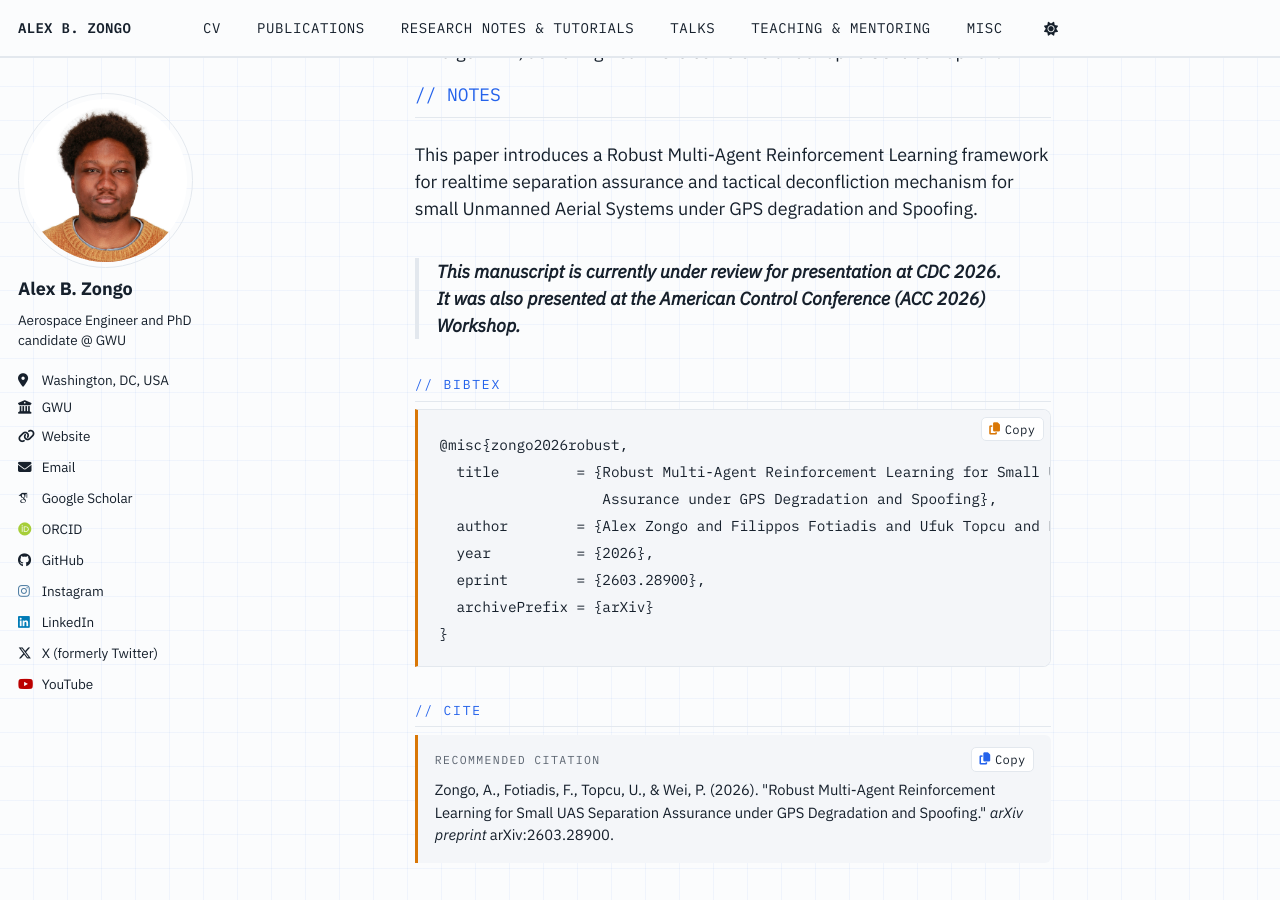
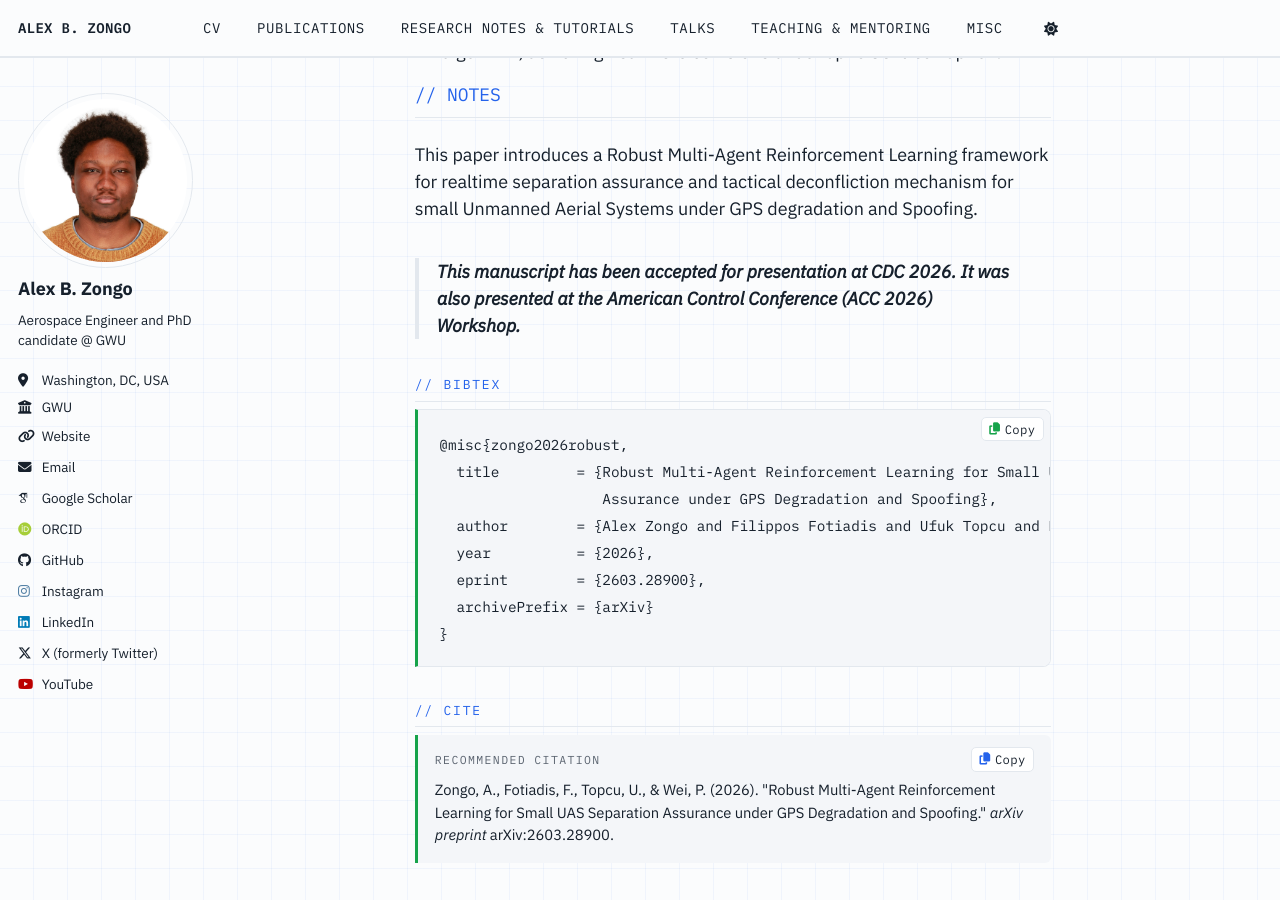
Before and after one commit to Alex-Zongo/alex-zongo.github.io, a Jekyll site: the page built from _publications/phd/2026-03-20-Robust_MARL.md, in a window 1280 px wide and 900 px high, scrolled down 1987 px. Built offline with Jekyll 4.4.1, drawn with Linux system fonts in a browser that asks for light colours; some web fonts are replaced; a script bundle is joined from its source files by our own code; library files that are not in the unit come from our copies.

Commit message:
update cv + cdc paper accepted

```diff
--- a/_publications/phd/2026-03-20-Robust_MARL.md
+++ b/_publications/phd/2026-03-20-Robust_MARL.md
@@ -44,10 +44,10 @@ preprinturl: 'https://arxiv.org/abs/2603.28900'
 slidesurl: #
 bibtexurl: #
 posterurl: 'https://alex-zongo.github.io/files/acc_workshop_2026.pdf'
-type: "under-review"
+type: "accepted"
 citation: 'Zongo, A., Fotiadis, F., Topcu, U., &amp; Wei, P. (2026). &quot;Robust Multi-Agent Reinforcement Learning for Small UAS Separation Assurance under GPS Degradation and Spoofing.&quot; <i>arXiv preprint</i> arXiv:2603.28900.'
 ---
 
 This paper introduces a Robust Multi-Agent Reinforcement Learning framework for realtime separation assurance and tactical deconfliction mechanism for small Unmanned Aerial Systems under GPS degradation and Spoofing.
 
->**_This manuscript is currently under review for presentation at CDC 2026. It was also presented at the American Control Conference (ACC 2026) Workshop._**
+>**_This manuscript has been accepted for presentation at CDC 2026. It was also presented at the American Control Conference (ACC 2026) Workshop._**
```
Also changed, not shown: 1 other file.
